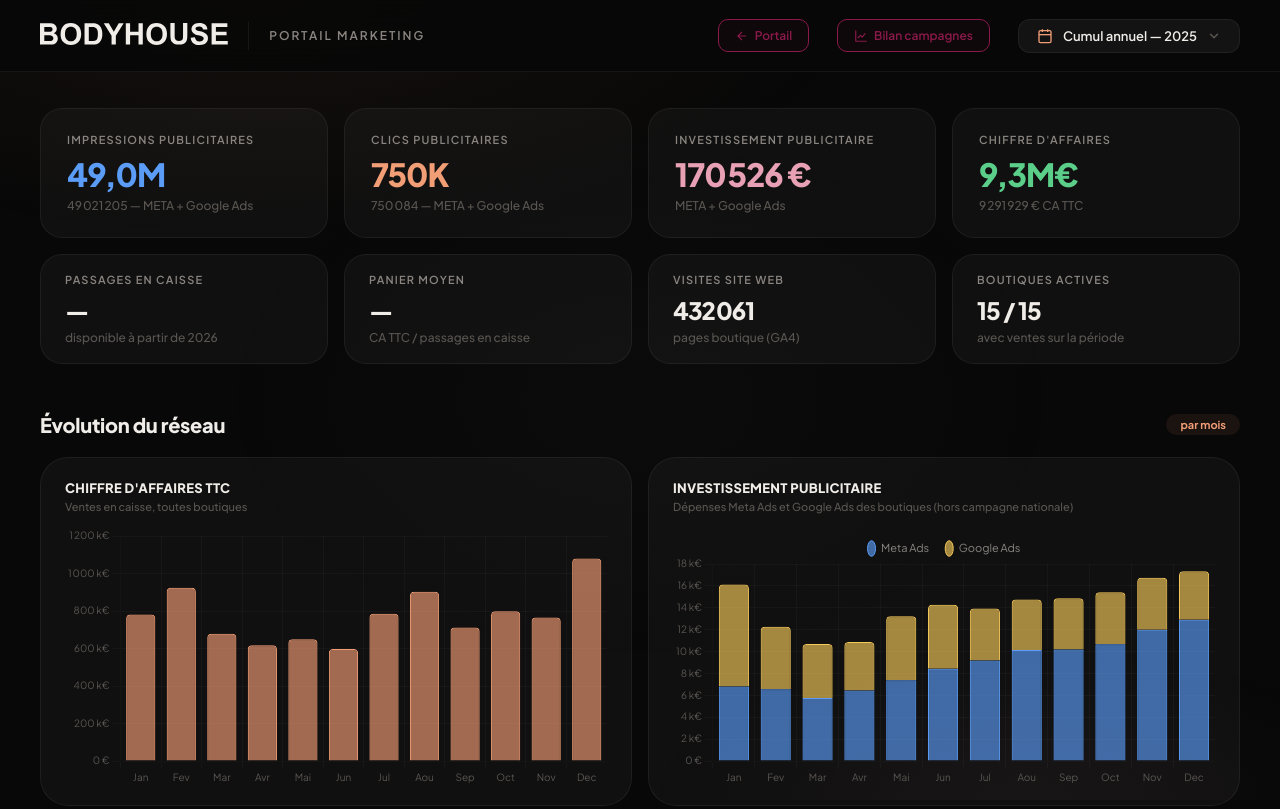
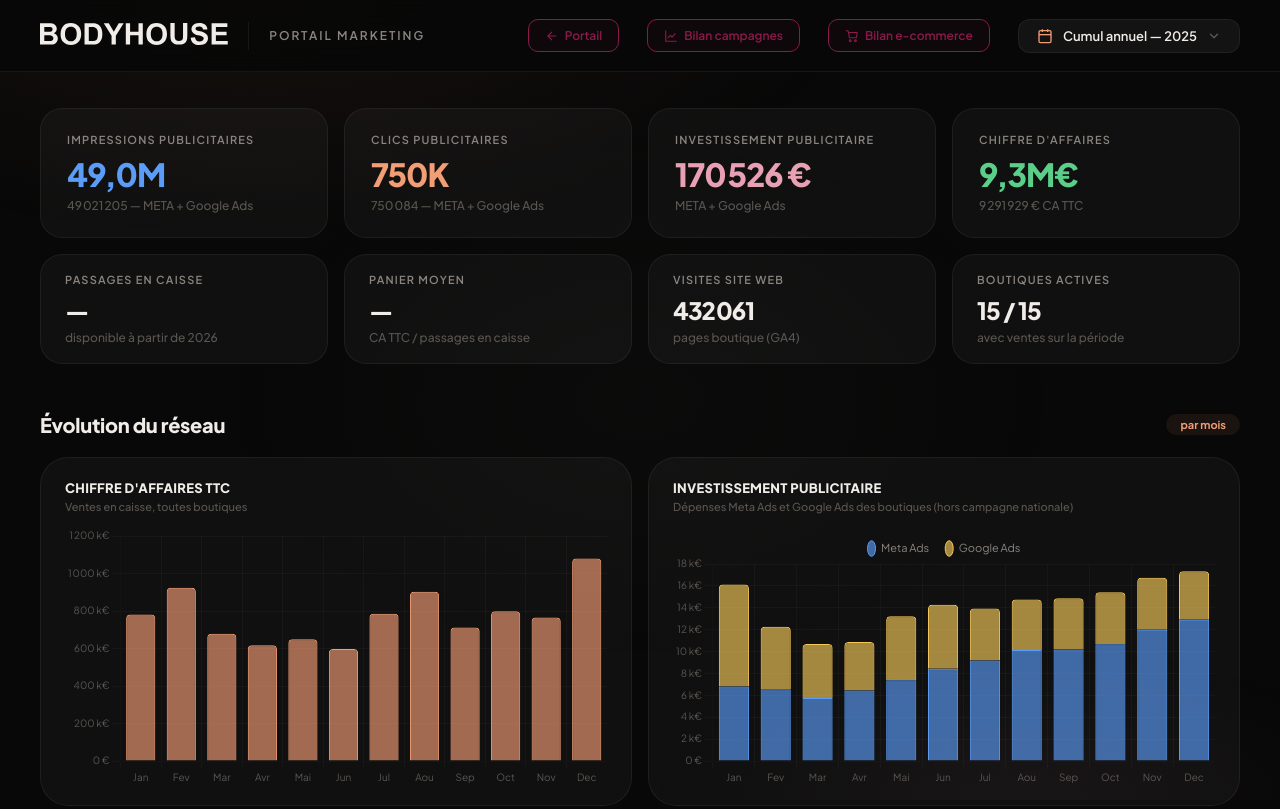
Before and after one commit to BodyHouse-France/dashboard, a plain HTML site: page index.html in a window 1280 px wide. Shown: the top 809 px of the page. Drawn offline with nearby package versions, Linux system fonts and the light colour scheme; no server answers.

Commit message:
Portail : bouton « Bilan e-commerce »

```diff
--- a/index.html
+++ b/index.html
@@ -948,6 +948,7 @@
     <div class="header-right">
         <a href="gateway.html" style="display:flex;align-items:center;gap:6px;font-size:12px;color:#8B1A4A;text-decoration:none;padding:8px 16px;border:1.5px solid #8B1A4A;border-radius:10px;transition:all .25s;margin-right:12px;font-weight:600;background:rgba(139,26,74,0.05)" onmouseover="this.style.background='#8B1A4A';this.style.color='#fff'" onmouseout="this.style.background='rgba(139,26,74,0.05)';this.style.color='#8B1A4A'"><svg viewBox="0 0 24 24" fill="none" stroke="currentColor" stroke-width="2" width="14" height="14"><path d="M19 12H5M12 19l-7-7 7-7"/></svg>Portail</a>
         <a href="bilan/index.html#synthese-historiques" title="Bilan des campagnes Meta et Google Ads des boutiques historiques, avec les ventes comparées à 2025" style="display:flex;align-items:center;gap:6px;font-size:12px;color:#8B1A4A;text-decoration:none;padding:8px 16px;border:1.5px solid #8B1A4A;border-radius:10px;transition:all .25s;margin-right:12px;font-weight:600;background:rgba(139,26,74,0.05)" onmouseover="this.style.background='#8B1A4A';this.style.color='#fff'" onmouseout="this.style.background='rgba(139,26,74,0.05)';this.style.color='#8B1A4A'"><svg viewBox="0 0 24 24" fill="none" stroke="currentColor" stroke-width="2" stroke-linecap="round" stroke-linejoin="round" width="14" height="14"><path d="M3 3v18h18"/><path d="M7 15l4-4 3 3 5-6"/></svg>Bilan campagnes</a>
+        <a href="bilan-ecommerce/index.html" title="Bilan e-commerce : ventes en ligne, Google Ads, GA4, Meta et nouvelles sources, mois par mois" style="display:flex;align-items:center;gap:6px;font-size:12px;color:#8B1A4A;text-decoration:none;padding:8px 16px;border:1.5px solid #8B1A4A;border-radius:10px;transition:all .25s;margin-right:12px;font-weight:600;background:rgba(139,26,74,0.05)" onmouseover="this.style.background='#8B1A4A';this.style.color='#fff'" onmouseout="this.style.background='rgba(139,26,74,0.05)';this.style.color='#8B1A4A'"><svg viewBox="0 0 24 24" fill="none" stroke="currentColor" stroke-width="2" stroke-linecap="round" stroke-linejoin="round" width="14" height="14"><path d="M6 6h15l-1.5 9h-12z"/><path d="M6 6L5 3H2"/><circle cx="9" cy="20" r="1.5"/><circle cx="18" cy="20" r="1.5"/></svg>Bilan e-commerce</a>
         <div class="dp-trigger" id="dpTrigger" onclick="toggleCalendar()">
             <svg class="dp-icon" viewBox="0 0 24 24" fill="none" stroke="currentColor" stroke-width="2"><rect x="3" y="4" width="18" height="18" rx="2"/><line x1="16" y1="2" x2="16" y2="6"/><line x1="8" y1="2" x2="8" y2="6"/><line x1="3" y1="10" x2="21" y2="10"/></svg>
             <span class="dp-label" id="dpLabel">Cumul annuel — 2025</span>
```
